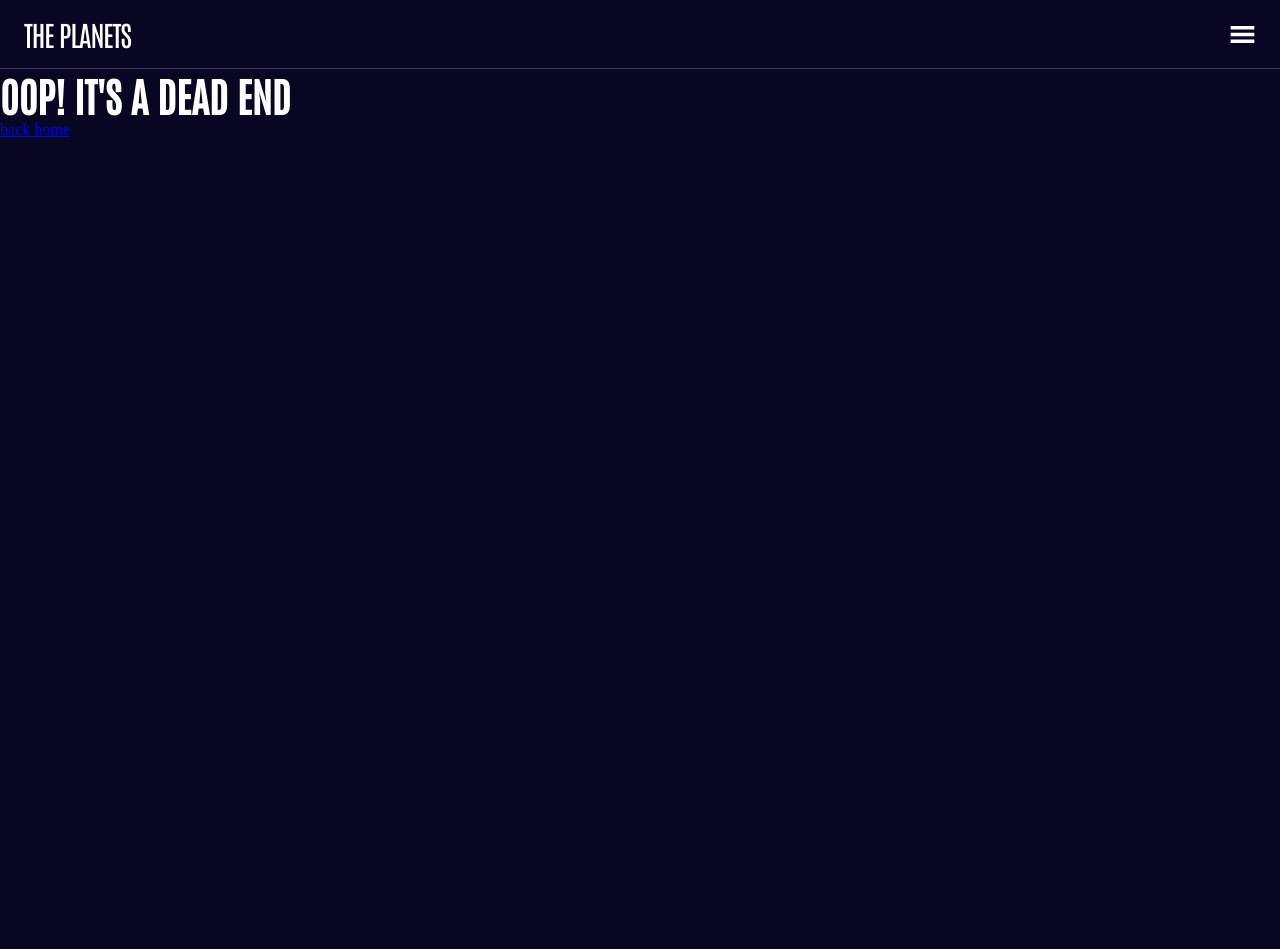
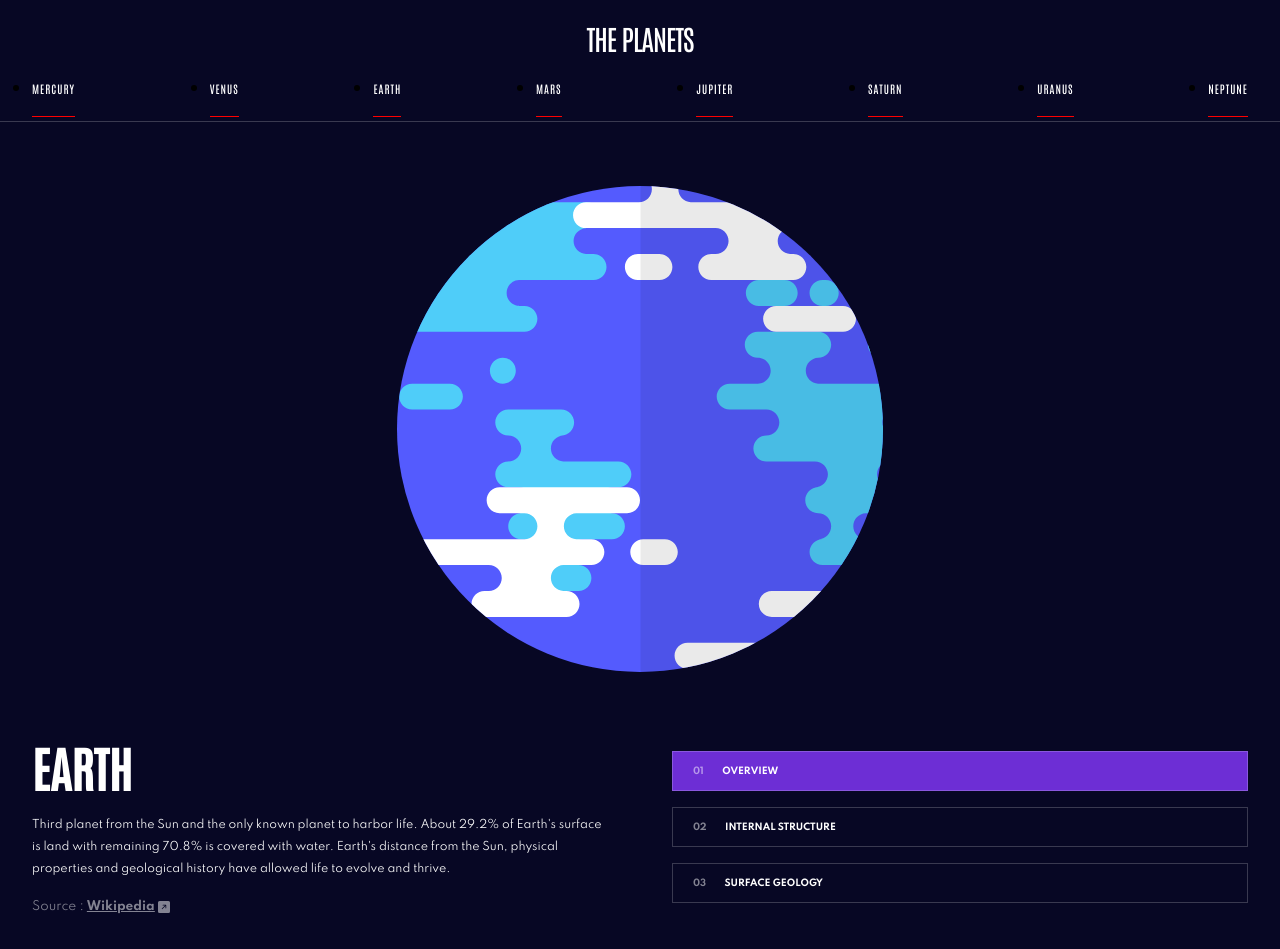
Before and after one commit to MathisHumbert/planets-fact-site, a React (Create React App) app: page /planet/Earth in a window 1280 px wide. Shown: the top 949 px of the page. Before the commit the page ends 800 px from the top, so only its background shows below. Built offline with nearby package versions, Linux system fonts and the light colour scheme.

Commit message:
tablet css done

```diff
--- a/src/App.js
+++ b/src/App.js
@@ -17,7 +17,7 @@ function App() {
       <Sidebar />
       <Routes>
         <Route exact path="/" element={<Home />} />
-        <Route path="/plante/:name" element={<SinglePlanet />} />
+        <Route path="/planet/:name" element={<SinglePlanet />} />
         <Route path="*" element={<Error />} />
       </Routes>
     </Router>
--- /dev/null
+++ b/src/components/Links.js
@@ -0,0 +1,19 @@
+import React from 'react';
+import data from '../data.json';
+import { Link } from 'react-router-dom';
+
+const Links = () => {
+  return (
+    <ul className="links">
+      {data.map((item, index) => {
+        return (
+          <li key={index} className="nav-links">
+            <Link to={`/planet/${item.name}`}>{item.name}</Link>
+          </li>
+        );
+      })}
+    </ul>
+  );
+};
+
+export default Links;
--- a/src/components/Navbar.js
+++ b/src/components/Navbar.js
@@ -2,9 +2,10 @@ import React from 'react';
 import { Link } from 'react-router-dom';
 import { GiHamburgerMenu } from 'react-icons/gi';
 import { useGlobalContext } from '../context';
+import Links from './Links';
 
 const Navbar = () => {
-  const { setIsSidebarOpen } = useGlobalContext();
+  const { isSidebarOpen, setIsSidebarOpen } = useGlobalContext();
   return (
     <nav className="nav">
       <div className="nav-center">
@@ -12,9 +13,10 @@ const Navbar = () => {
           the planets
         </Link>
         <GiHamburgerMenu
-          className="sidebar-btn"
+          className={`sidebar-btn ${isSidebarOpen && 'active'}`}
           onClick={() => setIsSidebarOpen((oldValue) => !oldValue)}
         />
+        <Links />
       </div>
     </nav>
   );
--- a/src/components/Sidebar.js
+++ b/src/components/Sidebar.js
@@ -5,16 +5,17 @@ import { Link } from 'react-router-dom';
 import { useGlobalContext } from '../context';
 
 const Sidebar = () => {
-  const { isSidebarOpen } = useGlobalContext();
+  const { isSidebarOpen, setIsSidebarOpen } = useGlobalContext();
 
   return (
     <aside className={`sidebar ${isSidebarOpen && 'open'}`}>
       {data.map((item, index) => {
         return (
           <Link
-            to={`/plante/${item.name}`}
+            to={`/planet/${item.name}`}
             className="sidebar-item"
             key={index}
+            onClick={() => setIsSidebarOpen(false)}
           >
             <div className="sidebar-planet">
               <span className={`round-planet ${item.name}`}></span>
--- a/src/css/index.css
+++ b/src/css/index.css
@@ -32,6 +32,16 @@ p {
   text-align: center;
 }
 
+@media screen and (min-width: 768px) {
+  h1 {
+    font-size: 48px;
+  }
+  h2 {
+    font-size: 24px;
+    letter-spacing: -0.9px;
+  }
+}
+
 .btn-info {
   background: transparent;
   border: 0;
@@ -47,7 +57,38 @@ p {
 
 .btn-info.active {
   color: #fff;
-  border-color: red;
+}
+
+.btn-info.active.Mercury {
+  border-color: #419ebb;
+}
+
+.btn-info.active.Venus {
+  border-color: #eda249;
+}
+
+.btn-info.active.Earth {
+  border-color: #6d2ed5;
+}
+
+.btn-info.active.Mars {
+  border-color: #d14c32;
+}
+
+.btn-info.active.Jupiter {
+  border-color: #d83a34;
+}
+
+.btn-info.active.Saturn {
+  border-color: #cd5120;
+}
+
+.btn-info.active.Uranus {
+  border-color: #1ec1a2;
+}
+
+.btn-info.active.Neptune {
+  border-color: #2d68f0;
 }
 
 .btn-info span {
@@ -98,6 +139,57 @@ body {
   font-size: 27px;
   color: #fff;
   cursor: pointer;
+  -webkit-transition: color 0.8s ease-in-out;
+  transition: color 0.8s ease-in-out;
+}
+
+.nav .sidebar-btn.active {
+  color: rgba(255, 255, 255, 0.25);
+}
+
+.nav .links {
+  display: none;
+}
+
+@media screen and (min-width: 768px) {
+  .nav {
+    padding: 20px 0;
+  }
+  .nav .title {
+    padding-bottom: 20px;
+  }
+  .nav-center {
+    width: calc(100% - 4rem);
+    -webkit-box-orient: vertical;
+    -webkit-box-direction: normal;
+        -ms-flex-direction: column;
+            flex-direction: column;
+  }
+  .nav .links {
+    width: 100%;
+    display: -webkit-box;
+    display: -ms-flexbox;
+    display: flex;
+    -webkit-box-pack: justify;
+        -ms-flex-pack: justify;
+            justify-content: space-between;
+    -webkit-box-align: center;
+        -ms-flex-align: center;
+            align-items: center;
+  }
+  .nav .links a {
+    text-decoration: none;
+    color: #fff;
+    text-transform: uppercase;
+    font-size: 11px;
+    letter-spacing: 1px;
+    line-height: 25px;
+    border-bottom: 1px solid red;
+    padding-bottom: 20px;
+  }
+  .nav .sidebar-btn {
+    display: none;
+  }
 }
 
 .planet {
@@ -116,7 +208,7 @@ body {
   width: 40%;
 }
 
-.planet-info {
+.planet .info-container {
   display: -webkit-box;
   display: -ms-flexbox;
   display: flex;
@@ -154,9 +246,19 @@ body {
   gap: 3px;
 }
 
+.wiki-link .wiki-logo {
+  -webkit-transition: all 0.4s ease-in-out;
+  transition: all 0.4s ease-in-out;
+}
+
+.wiki-link:hover .wiki-logo {
+  font-size: 20px;
+}
+
 .btn-info-container {
   position: absolute;
   top: 69px;
+  left: 0;
   width: 100%;
   display: -webkit-box;
   display: -ms-flexbox;
@@ -197,6 +299,112 @@ body {
       -ms-flex-pack: justify;
           justify-content: space-between;
   padding: 10px;
+}
+
+@media screen and (min-width: 768px) {
+  .planet {
+    width: calc(100% - 4rem);
+  }
+  .planet-img-container {
+    padding: 4rem 0 4rem 0;
+  }
+  .planet-info {
+    display: -ms-grid;
+    display: grid;
+    -ms-grid-columns: 1fr 1fr;
+        grid-template-columns: 1fr 1fr;
+    gap: 4rem;
+  }
+  .planet .info-container {
+    -webkit-box-align: inherit;
+        -ms-flex-align: inherit;
+            align-items: inherit;
+    gap: 1rem;
+  }
+  .planet .info-container p {
+    text-align: left;
+  }
+  .btn-info-container {
+    position: inherit;
+    top: inherit;
+    left: inherit;
+    -webkit-box-orient: vertical;
+    -webkit-box-direction: normal;
+        -ms-flex-direction: column;
+            flex-direction: column;
+    -webkit-box-pack: center;
+        -ms-flex-pack: center;
+            justify-content: center;
+    gap: 1rem;
+    padding: 0px;
+    border-bottom: none;
+  }
+  .btn-info {
+    width: 100%;
+    height: 40px;
+    border: 1px solid rgba(255, 255, 255, 0.2);
+    color: #fff;
+    text-transform: uppercase;
+    padding: 0;
+    padding-left: 20px;
+    text-align: left;
+  }
+  .btn-info.active.Mercury {
+    border-color: rgba(255, 255, 255, 0.2);
+    background: #419ebb;
+  }
+  .btn-info.active.Venus {
+    border-color: rgba(255, 255, 255, 0.2);
+    background: #eda249;
+  }
+  .btn-info.active.Earth {
+    border-color: rgba(255, 255, 255, 0.2);
+    background: #6d2ed5;
+  }
+  .btn-info.active.Mars {
+    border-color: rgba(255, 255, 255, 0.2);
+    background: #d14c32;
+  }
+  .btn-info.active.Jupiter {
+    border-color: rgba(255, 255, 255, 0.2);
+    background: #d83a34;
+  }
+  .btn-info.active.Saturn {
+    border-color: rgba(255, 255, 255, 0.2);
+    background: #cd5120;
+  }
+  .btn-info.active.Uranus {
+    border-color: rgba(255, 255, 255, 0.2);
+    background: #1ec1a2;
+  }
+  .btn-info.active.Neptune {
+    border-color: rgba(255, 255, 255, 0.2);
+    background: #2d68f0;
+  }
+  .btn-info span {
+    display: inline-block;
+    color: rgba(255, 255, 255, 0.5);
+    margin-right: 1rem;
+  }
+  .footer {
+    -webkit-box-orient: horizontal;
+    -webkit-box-direction: normal;
+        -ms-flex-direction: row;
+            flex-direction: row;
+  }
+  .footer-item {
+    width: 100%;
+    display: -webkit-box;
+    display: -ms-flexbox;
+    display: flex;
+    -webkit-box-orient: vertical;
+    -webkit-box-direction: normal;
+        -ms-flex-direction: column;
+            flex-direction: column;
+    -webkit-box-align: inherit;
+        -ms-flex-align: inherit;
+            align-items: inherit;
+  }
 }
 
 .sidebar {
@@ -282,4 +490,10 @@ body {
 .sidebar-planet .round-planet.Neptune {
   background: #2d68f0;
 }
+
+@media screen and (min-width: 768px) {
+  .sidebar {
+    display: none;
+  }
+}
 /*# sourceMappingURL=index.css.map */
--- a/src/index.css
+++ /dev/null
@@ -1,13 +0,0 @@
-body {
-  margin: 0;
-  font-family: -apple-system, BlinkMacSystemFont, 'Segoe UI', 'Roboto', 'Oxygen',
-    'Ubuntu', 'Cantarell', 'Fira Sans', 'Droid Sans', 'Helvetica Neue',
-    sans-serif;
-  -webkit-font-smoothing: antialiased;
-  -moz-osx-font-smoothing: grayscale;
-}
-
-code {
-  font-family: source-code-pro, Menlo, Monaco, Consolas, 'Courier New',
-    monospace;
-}
--- a/src/pages/Home.js
+++ b/src/pages/Home.js
@@ -10,7 +10,7 @@ const Home = () => {
         planets!
       </p>
       <p>
-        Learn more about <Link to="/plante/Earth">Our Planet</Link>
+        Learn more about <Link to="/planet/Earth">Our Planet</Link>
       </p>
     </main>
   );
--- a/src/pages/SinglePlanet.js
+++ b/src/pages/SinglePlanet.js
@@ -1,5 +1,5 @@
 import React, { useState, useEffect } from 'react';
-import { useParams, Link } from 'react-router';
+import { useParams } from 'react-router';
 import data from '../data.json';
 import logo from '../assets/planet-earth.svg';
 import { BsArrowUpRightSquareFill } from 'react-icons/bs';
@@ -12,30 +12,39 @@ const SinglePlanet = () => {
   const [planetImage, setPlanetImage] = useState(null);
   const [planetText, setPlanetText] = useState(null);
   const [planetLink, setPlanetLink] = useState(null);
-  const [active, setActive] = useState('overview');
+  const [active, setActive] = useState('');
 
   useEffect(() => {
     setLoading(true);
 
     const singlePlanet = data.filter((item) => item.name === name);
-    setPlanet(singlePlanet);
+    setPlanet(singlePlanet[0]);
     setPlanetImage(singlePlanet[0].images.planet);
     setPlanetText(singlePlanet[0].overview.content);
     setPlanetLink(singlePlanet[0].overview.source);
+    setActive('overview');
     setLoading(false);
-  }, []);
+  }, [name]);
 
   if (loading) {
     return <h1>Loading...</h1>;
   }
 
-  const { rotation, revolution, radius, temperature } = planet[0];
+  const { rotation, revolution, radius, temperature } = planet;
 
   const toggleContent = (e) => {
     const label = e.target.dataset.label;
-    setPlanetText(planet[0][label].content);
+    setPlanetText(planet[label].content);
     setActive(label);
-    setPlanetLink(planet[0][label].source);
+    setPlanetLink(planet[label].source);
+
+    if (label === 'overview') {
+      setPlanetImage(planet.images.planet);
+    } else if (label === 'structure') {
+      setPlanetImage(planet.images.internal);
+    } else {
+      setPlanetImage(planet.images.geology);
+    }
   };
 
   return (
@@ -44,6 +53,7 @@ const SinglePlanet = () => {
         <img src={logo} alt="test" className="planet-img" />
       </div>
       <article className="planet-info">
+        <div className="info-container">
           <h1>{name}</h1>
           <p>{planetText}</p>
           <p className="wiki-link-container">
@@ -53,9 +63,12 @@ const SinglePlanet = () => {
               <BsArrowUpRightSquareFill className="wiki-logo" />
             </a>
           </p>
+        </div>
         <div className="btn-info-container">
           <button
-            className={`btn-info ${active === 'overview' ? 'active' : null}`}
+            className={`btn-info ${
+              active === 'overview' ? 'active' : null
+            } ${name}`}
             data-label="overview"
             onClick={(e) => toggleContent(e)}
           >
@@ -63,14 +76,18 @@ const SinglePlanet = () => {
             <span>01</span> overview
           </button>
           <button
-            className={`btn-info ${active === 'structure' ? 'active' : null}`}
+            className={`btn-info ${
+              active === 'structure' ? 'active' : null
+            } ${name}`}
             data-label="structure"
             onClick={(e) => toggleContent(e)}
           >
             <span>02</span> internal structure
           </button>
           <button
-            className={`btn-info ${active === 'geology' ? 'active' : null}`}
+            className={`btn-info ${
+              active === 'geology' ? 'active' : null
+            } ${name}`}
             data-label="geology"
             onClick={(e) => toggleContent(e)}
           >
--- a/src/scss/_global-var.scss
+++ b/src/scss/_global-var.scss
@@ -12,6 +12,18 @@ $jupiter: #d83a34;
 $saturn: #cd5120;
 $uranus: #1ec1a2;
 $neptune: #2d68f0;
+
+@mixin tabletScreen {
+  @media screen and (min-width: 768px) {
+    @content;
+  }
+}
+
+@mixin desktopScreen {
+  @media screen and (min-width: 1440px) {
+    @content;
+  }
+}
 
 h1 {
   font-size: 40px;
@@ -46,6 +58,17 @@ p {
   text-align: center;
 }
 
+@include tabletScreen {
+  h1 {
+    font-size: 48px;
+  }
+
+  h2 {
+    font-size: 24px;
+    letter-spacing: -0.9px;
+  }
+}
+
 .btn-info {
   background: transparent;
   border: 0;
@@ -60,7 +83,31 @@ p {
 
   &.active {
     color: $white-color;
-    border-color: red;
+
+    &.Mercury {
+      border-color: $mercury;
+    }
+    &.Venus {
+      border-color: $venus;
+    }
+    &.Earth {
+      border-color: $earth;
+    }
+    &.Mars {
+      border-color: $mars;
+    }
+    &.Jupiter {
+      border-color: $jupiter;
+    }
+    &.Saturn {
+      border-color: $saturn;
+    }
+    &.Uranus {
+      border-color: $uranus;
+    }
+    &.Neptune {
+      border-color: $neptune;
+    }
   }
 
   span {
--- a/src/scss/_navbar.scss
+++ b/src/scss/_navbar.scss
@@ -24,5 +24,51 @@
     font-size: 27px;
     color: $white-color;
     cursor: pointer;
+    transition: color 0.8s ease-in-out;
+
+    &.active {
+      color: rgba(255, 255, 255, 0.25);
+    }
+  }
+
+  .links {
+    display: none;
   }
 }
+
+@include tabletScreen {
+  .nav {
+    padding: 20px 0;
+
+    .title {
+      padding-bottom: 20px;
+    }
+
+    &-center {
+      width: calc(100% - 4rem);
+      flex-direction: column;
+    }
+
+    .links {
+      width: 100%;
+      display: flex;
+      justify-content: space-between;
+      align-items: center;
+
+      a {
+        text-decoration: none;
+        color: $white-color;
+        text-transform: uppercase;
+        font-size: 11px;
+        letter-spacing: 1px;
+        line-height: 25px;
+        border-bottom: 1px solid red;
+        padding-bottom: 22px;
+      }
+    }
+
+    .sidebar-btn {
+      display: none;
+    }
+  }
+}
--- a/src/scss/_sidebar.scss
+++ b/src/scss/_sidebar.scss
@@ -63,3 +63,9 @@
     }
   }
 }
+
+@include tabletScreen {
+  .sidebar {
+    display: none;
+  }
+}
--- a/src/scss/_single-planet.scss
+++ b/src/scss/_single-planet.scss
@@ -5,6 +5,7 @@
   &-img-container {
     width: 100%;
     padding: 116px 0 4rem 0;
+
     .planet-img {
       display: block;
       margin: 0 auto;
@@ -12,7 +13,7 @@
     }
   }
 
-  &-info {
+  .info-container {
     display: flex;
     flex-direction: column;
     align-items: center;
@@ -34,11 +35,20 @@
   display: flex;
   align-items: center;
   gap: 3px;
+
+  .wiki-logo {
+    transition: all 0.4s ease-in-out;
+  }
+
+  &:hover .wiki-logo {
+    font-size: 20px;
+  }
 }
 
 .btn-info-container {
   position: absolute;
   top: 69px;
+  left: 0;
   width: 100%;
   display: flex;
   align-items: center;
@@ -63,3 +73,102 @@
     padding: 10px;
   }
 }
+
+@include tabletScreen {
+  .planet {
+    width: calc(100% - 4rem);
+
+    &-img-container {
+      padding: 4rem 0 4rem 0;
+    }
+
+    &-info {
+      display: grid;
+      grid-template-columns: 1fr 1fr;
+      gap: 4rem;
+    }
+
+    .info-container {
+      align-items: inherit;
+      gap: 1rem;
+
+      p {
+        text-align: left;
+      }
+    }
+  }
+
+  .btn-info-container {
+    position: inherit;
+    top: inherit;
+    left: inherit;
+    flex-direction: column;
+    justify-content: center;
+    gap: 1rem;
+    padding: 0px;
+    border-bottom: none;
+  }
+
+  .btn-info {
+    width: 100%;
+    height: 40px;
+    border: 1px solid rgba(255, 255, 255, 0.2);
+    color: $white-color;
+    text-transform: uppercase;
+    padding: 0;
+    padding-left: 20px;
+    text-align: left;
+
+    &.active {
+      &.Mercury {
+        border-color: rgba(255, 255, 255, 0.2);
+        background: $mercury;
+      }
+      &.Venus {
+        border-color: rgba(255, 255, 255, 0.2);
+        background: $venus;
+      }
+      &.Earth {
+        border-color: rgba(255, 255, 255, 0.2);
+        background: $earth;
+      }
+      &.Mars {
+        border-color: rgba(255, 255, 255, 0.2);
+        background: $mars;
+      }
+      &.Jupiter {
+        border-color: rgba(255, 255, 255, 0.2);
+        background: $jupiter;
+      }
+      &.Saturn {
+        border-color: rgba(255, 255, 255, 0.2);
+        background: $saturn;
+      }
+      &.Uranus {
+        border-color: rgba(255, 255, 255, 0.2);
+        background: $uranus;
+      }
+      &.Neptune {
+        border-color: rgba(255, 255, 255, 0.2);
+        background: $neptune;
+      }
+    }
+
+    span {
+      display: inline-block;
+      color: rgba(255, 255, 255, 0.5);
+      margin-right: 1rem;
+    }
+  }
+
+  .footer {
+    flex-direction: row;
+
+    &-item {
+      width: 100%;
+      display: flex;
+      flex-direction: column;
+      align-items: inherit;
+    }
+  }
+}
```
Also changed, not shown: 1 other file (tests, documents, lock files or other folders). Lines whose indentation alone changed are shown as unchanged.
